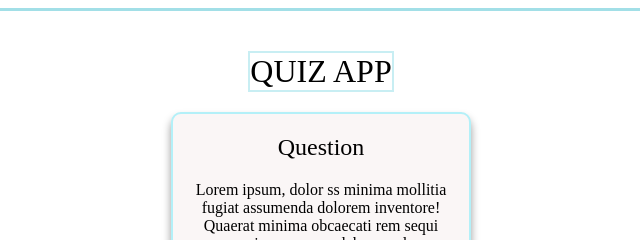
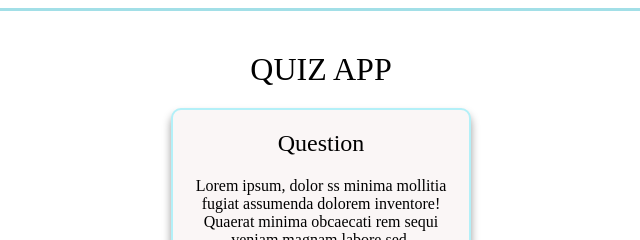
Before and after one commit to L-Kunu/Quiz-app, a plain HTML site: page index.html in a window 1280 px wide. Shown: the top 240 px of the page, 319-959 px from the left. Drawn offline with Linux system fonts and the light colour scheme.

Commit message:
Save modification in CSS

```diff
--- a/styles.css
+++ b/styles.css
@@ -31,7 +31,6 @@ body {
 }
 
 header {
-  border: 2px solid rgb(200, 238, 243);
   font-family: serif;
   font-size: 2rem;
 }
```
